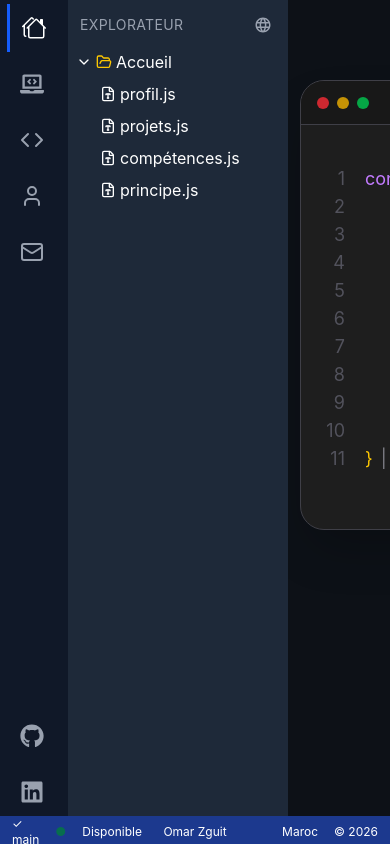
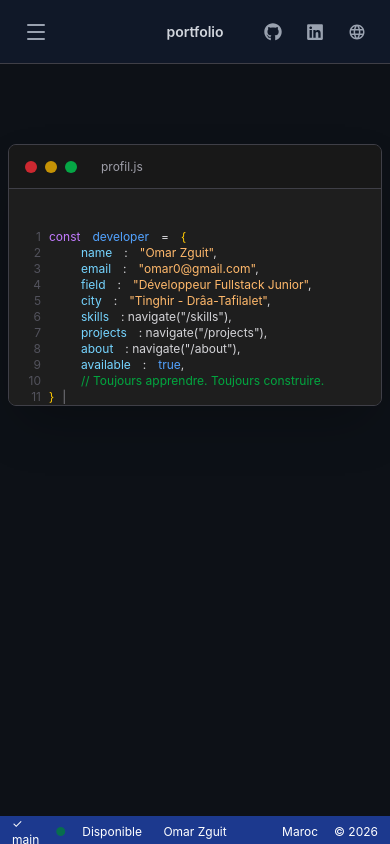
Before and after one commit to omar-zguit-hub/my-website, a React (Vite) app: page / in a window 390 px wide. Built offline with nearby package versions, Linux system fonts and the light colour scheme.

Commit message:
add responsive mobile layout

```diff
--- a/src/App.jsx
+++ b/src/App.jsx
@@ -4,6 +4,8 @@ import "./App.css";
 import Explorer from "./components/Explorer";
 import Sidebar from "./components/Sidebar";
 import Content from "./components/Content";
+import MobileHeader from "./components/MobileHeader";
+import MobileMenu from "./components/MobileMenu";
 import Home from "./pages/Home";
 import Projects from "./pages/Projects";
 import Skills from "./pages/Skills";
@@ -16,6 +18,8 @@ import { useTranslation } from "react-i18next";
 
 function App() {
   const [explorerOpen, setExplorerOpen] = useState(true);
+  const [menuOpen, setMenuOpen] = useState(false);
+  const [showLanguages, setShowLanguages] = useState(false);
   const { i18n } = useTranslation();
 
   useEffect(() => {
@@ -24,18 +28,36 @@ function App() {
     document.documentElement.dir = isArabic ? "rtl" : "ltr";
     document.documentElement.lang = i18n.language;
   }, [i18n.language]);
-
   return (
     <div className="flex h-screen overflow-hidden bg-gray-900 text-white">
-      <aside className="w-17 shrink-0">
+      {/* Mobile Header */}
+      <MobileHeader
+        menuOpen={menuOpen}
+        setMenuOpen={setMenuOpen}
+        showLanguages={showLanguages}
+        setShowLanguages={setShowLanguages}
+      />
+
+      {/* Mobile Menu Drawer */}
+      <MobileMenu menuOpen={menuOpen} setMenuOpen={setMenuOpen} />
+
+      {/* Desktop Sidebar */}
+      <aside className="w-17 shrink-0 hidden md:block">
         <Sidebar
           explorerOpen={explorerOpen}
           setExplorerOpen={setExplorerOpen}
         />
       </aside>
-      <div className="flex min-w-0 flex-1 flex-col">
+
+      {/* Main Content Area */}
+      <div className="flex min-w-0 flex-1 flex-col pt-16 md:pt-0">
         <div className="flex min-h-0 flex-1">
-          {explorerOpen && <Explorer />}
+          {/* Desktop Explorer */}
+          <div className="hidden md:block">
+            {explorerOpen && <Explorer />}
+          </div>
+
+          {/* Content */}
           <Routes>
             <Route element={<Content />}>
               <Route path="/" element={<Home />} />
--- a/src/components/Content.jsx
+++ b/src/components/Content.jsx
@@ -12,7 +12,7 @@ function Content() {
       initial="hidden"
       animate="visible"
       variants={contentVariants}
-      className="flex-1 min-w-0 min-h-0 overflow-y-auto bg-gray-900 text-gray-100 pb-4"
+      className="flex-1 min-w-0 min-h-0 overflow-y-auto bg-gray-900 text-gray-100 pb-8 md:pb-4"
     >
       <Outlet />
     </motion.main>
--- /dev/null
+++ b/src/components/MobileHeader.jsx
@@ -0,0 +1,102 @@
+import { Menu, X } from "lucide-react";
+import { FaGithub, FaLinkedin } from "react-icons/fa";
+import { MdOutlineLanguage } from "react-icons/md";
+import { motion } from "motion/react";
+import { useTranslation } from "react-i18next";
+
+function MobileHeader({ menuOpen, setMenuOpen, showLanguages, setShowLanguages }) {
+  const { i18n } = useTranslation();
+
+  return (
+    <div className="md:hidden fixed top-0 left-0 right-0 z-40 h-16 flex items-center justify-between bg-gray-900 border-b border-zinc-700 px-4">
+      {/* Left: Hamburger Menu */}
+      <motion.button
+        whileTap={{ scale: 0.95 }}
+        onClick={() => setMenuOpen(!menuOpen)}
+        className="p-2 text-gray-400 hover:text-white transition"
+        aria-label="Toggle menu"
+      >
+        {menuOpen ? <X size={24} /> : <Menu size={24} />}
+      </motion.button>
+
+      {/* Center: Portfolio Title */}
+      <div className="absolute left-1/2 transform -translate-x-1/2 text-sm font-semibold text-gray-300">
+        portfolio
+      </div>
+
+      {/* Right: Icons */}
+      <div className="flex items-center gap-2">
+        {/* GitHub */}
+        <motion.a
+          href="https://github.com/omar-zguit-hub"
+          target="_blank"
+          rel="noopener noreferrer"
+          whileHover={{ scale: 1.1 }}
+          whileTap={{ scale: 0.95 }}
+          className="p-2 text-gray-400 hover:text-white transition"
+          aria-label="GitHub"
+        >
+          <FaGithub size={18} />
+        </motion.a>
+
+        {/* LinkedIn */}
+        <motion.a
+          href="https://www.linkedin.com/in/omar-zguit-97377533a/"
+          target="_blank"
+          rel="noopener noreferrer"
+          whileHover={{ scale: 1.1 }}
+          whileTap={{ scale: 0.95 }}
+          className="p-2 text-gray-400 hover:text-white transition"
+          aria-label="LinkedIn"
+        >
+          <FaLinkedin size={18} />
+        </motion.a>
+
+        {/* Language */}
+        <div className="relative">
+          <motion.button
+            whileTap={{ scale: 0.95 }}
+            onClick={() => setShowLanguages(!showLanguages)}
+            className="p-2 text-gray-400 hover:text-white transition"
+            aria-label="Change language"
+          >
+            <MdOutlineLanguage size={18} />
+          </motion.button>
+
+          {/* Language Menu */}
+          {showLanguages && (
+            <motion.div
+              initial={{ opacity: 0, y: -10 }}
+              animate={{ opacity: 1, y: 0 }}
+              exit={{ opacity: 0, y: -10 }}
+              className="absolute right-0 top-12 z-50 w-32 rounded-md border border-gray-700 bg-[#252526] shadow-lg"
+            >
+              <button
+                type="button"
+                onClick={() => {
+                  i18n.changeLanguage("fr");
+                  setShowLanguages(false);
+                }}
+                className="block w-full px-3 py-2 text-left text-sm text-gray-300 hover:bg-gray-700 cursor-pointer"
+              >
+                Français
+              </button>
+              <button
+                type="button"
+                onClick={() => {
+                  i18n.changeLanguage("ar");
+                  setShowLanguages(false);
+                }}
+                className="block w-full px-3 py-2 text-left text-sm text-gray-300 hover:bg-gray-700 cursor-pointer"
+              >
+                العربية
+              </button>
+            </motion.div>
+          )}
+        </div>
+      </div>
+    </div>
+  );
+}
+
+export default MobileHeader;
--- /dev/null
+++ b/src/components/MobileMenu.jsx
@@ -0,0 +1,93 @@
+import { X, Home, Code2, Zap, User, Mail } from "lucide-react";
+import { FaLaptopCode } from "react-icons/fa";
+import { BsHouses } from "react-icons/bs";
+import { motion, AnimatePresence } from "motion/react";
+import { Link, useLocation } from "react-router-dom";
+import { useTranslation } from "react-i18next";
+
+function MobileMenu({ menuOpen, setMenuOpen }) {
+  const { t } = useTranslation();
+  const location = useLocation();
+
+  const menuItems = [
+    { id: "", label: "Home", icon: BsHouses },
+    { id: "projects", label: "Projects", icon: FaLaptopCode },
+    { id: "skills", label: "Skills", icon: Code2 },
+    { id: "about", label: "About", icon: User },
+    { id: "contact", label: "Contact", icon: Mail },
+  ];
+
+  const handleMenuItemClick = () => {
+    setMenuOpen(false);
+  };
+
+  return (
+    <AnimatePresence>
+      {menuOpen && (
+        <>
+          {/* Backdrop */}
+          <motion.div
+            key="backdrop"
+            initial={{ opacity: 0 }}
+            animate={{ opacity: 1 }}
+            exit={{ opacity: 0 }}
+            onClick={() => setMenuOpen(false)}
+            className="fixed inset-0 z-40 bg-black/50"
+          />
+
+          {/* Drawer */}
+          <motion.div
+            key="drawer"
+            initial={{ x: -300 }}
+            animate={{ x: 0 }}
+            exit={{ x: -300 }}
+            transition={{ duration: 0.3 }}
+            className="fixed left-0 top-0 bottom-0 z-50 w-72 bg-gray-800 border-r border-zinc-700 flex flex-col"
+          >
+            {/* Header */}
+            <div className="flex items-center justify-between h-16 px-4 border-b border-zinc-700">
+              <span className="text-sm uppercase tracking-wide text-gray-400">
+                {t("explorer.title")}
+              </span>
+              <button
+                onClick={() => setMenuOpen(false)}
+                className="p-1 text-gray-400 hover:text-white transition"
+                aria-label="Close menu"
+              >
+                <X size={20} />
+              </button>
+            </div>
+
+            {/* Menu Items */}
+            <nav className="flex-1 py-4 px-2">
+              {menuItems.map((item) => {
+                const Icon = item.icon;
+                const path = item.id ? `/${item.id}` : "/";
+                const isActive = location.pathname === path;
+
+                return (
+                  <motion.div key={item.id} whileHover={{ x: 4 }}>
+                    <Link
+                      to={path}
+                      onClick={handleMenuItemClick}
+                      className={`flex items-center gap-3 px-4 py-3 rounded transition ${
+                        isActive
+                          ? "bg-gray-700 text-blue-400 border-l-3 border-blue-600"
+                          : "text-gray-400 hover:text-white hover:bg-gray-700"
+                      }`}
+                    >
+                      <Icon size={18} />
+                      <span className="text-sm">{item.label}</span>
+                    </Link>
+                  </motion.div>
+                );
+              })}
+            </nav>
+          </motion.div>
+        </>
+      )}
+    </AnimatePresence>
+  );
+}
+
+export default MobileMenu;
--- a/src/pages/Contact.jsx
+++ b/src/pages/Contact.jsx
@@ -49,13 +49,13 @@ function Contact() {
       initial={{ opacity: 0, y: 20 }}
       animate={{ opacity: 1, y: 0 }}
       transition={{ duration: 0.5 }}
-      className="max-w-5xl mx-auto p-6"
+      className="max-w-5xl mx-auto p-2 md:p-6"
     >
       {/* ================= Header ================= */}
       <motion.h2
         initial={{ opacity: 0, y: 20 }}
         animate={{ opacity: 1, y: 0 }}
-        className="text-2xl font-bold mb-6"
+        className="text-xl md:text-2xl font-bold mb-6"
       >
         {t("contact.title")}
       </motion.h2>
--- a/src/pages/Home.jsx
+++ b/src/pages/Home.jsx
@@ -6,8 +6,8 @@ import { useTranslation } from "react-i18next";
 
 const EditorCard = ({ title, children, className = "" }) => {
   return (
-    <section dir="ltr" className={`sticky min-h-screen md:w-full px-3 sm:px-4 md:px-6 pt-20 ${className}`}>
-      <div className="mx-auto w-200 max-w-4xl h-[450px] overflow-hidden rounded-3xl border border-zinc-700 bg-[#1e1e1e] shadow-2xl">
+    <section dir="ltr" className={`sticky min-h-screen w-full px-2 sm:px-3 md:px-4 lg:px-6 pt-20 ${className}`}>
+      <div className="mx-auto w-full md:w-200 h-auto md:h-[450px] max-w-4xl overflow-hidden rounded-lg md:rounded-3xl border border-zinc-700 bg-[#1e1e1e] shadow-2xl">
         {/* VS Code Header */}
         <div className="flex h-11 items-center border-b border-zinc-700 bg-[#181818] px-4">
           <div className="flex items-center gap-2">
@@ -41,7 +41,7 @@ const Home = () => {
       >
         <div className="flex mt-10">
           {/* Line Numbers */}
-          <div className="w-16 shrink-0 select-none pr-5 text-right text-lg text-zinc-600">
+          <div className="w-10 md:w-16 shrink-0 select-none pr-2 md:pr-5 text-right text-xs md:text-sm lg:text-lg text-zinc-600">
             <div>1</div>
             <div>2</div>
             <div>3</div>
@@ -56,7 +56,7 @@ const Home = () => {
           </div>
 
           {/* Code */}
-          <div className="whitespace-nowrap text-lg">
+          <div className="whitespace-nowrap text-xs md:text-sm lg:text-lg overflow-x-auto">
             {/* Line 1 */}
             <div>
               <span className="text-purple-400">const</span>
@@ -261,8 +261,8 @@ const Home = () => {
         title={t("home.cards.principle")}
         className="sticky top-20 z-50 pt-20 ml-3"
       >
-        <div className="min-h-[400px] w-full flex flex-col items-center justify-center text-center px-8">
-          <h1 className="text-7xl md:text-8xl lg:text-9xl font-bold tracking-[-0.01em] font-mono text-neutral-500">
+        <div className="min-h-[400px] w-full flex flex-col items-center justify-center text-center px-4 md:px-8">
+          <h1 className="text-4xl sm:text-5xl md:text-7xl lg:text-8xl xl:text-9xl font-bold tracking-[-0.01em] font-mono text-neutral-500">
             {t("home.principle.title")}
           </h1>
 
@@ -270,7 +270,7 @@ const Home = () => {
             href="https://en.wikipedia.org/wiki/Don%27t_repeat_yourself"
             target="_blank"
             rel="noopener noreferrer"
-            className="font-mono text-base md:text-lg tracking-wide text-neutral-500 hover:text-neutral-300 transition-colors duration-200 relative group"
+            className="font-mono text-xs sm:text-sm md:text-base lg:text-lg tracking-wide text-neutral-500 hover:text-neutral-300 transition-colors duration-200 relative group"
           >
             <span className="text-neutral-600">"</span>
 
--- a/src/pages/Skills.jsx
+++ b/src/pages/Skills.jsx
@@ -6,11 +6,11 @@ function Skills() {
   const { t } = useTranslation();
 
   return (
-    <div className="p-6 max-w-4xl mx-auto p-2">
+    <div className="p-2 md:p-6 max-w-4xl mx-auto">
       <motion.h2
         initial={{ opacity: 0, y: -20 }}
         animate={{ opacity: 1, y: 0 }}
-        className="text-2xl font-bold mb-6"
+        className="text-xl md:text-2xl font-bold mb-6"
       >
         {t("skills.title")}
       </motion.h2>
```
Also changed, not shown: src/pages/About.jsx (+12 -12 lines).
